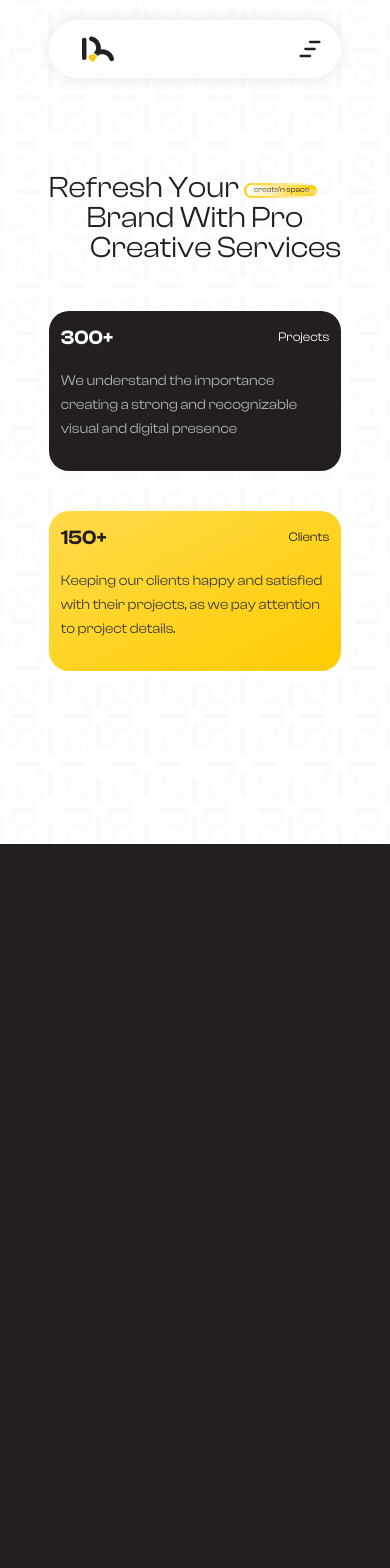
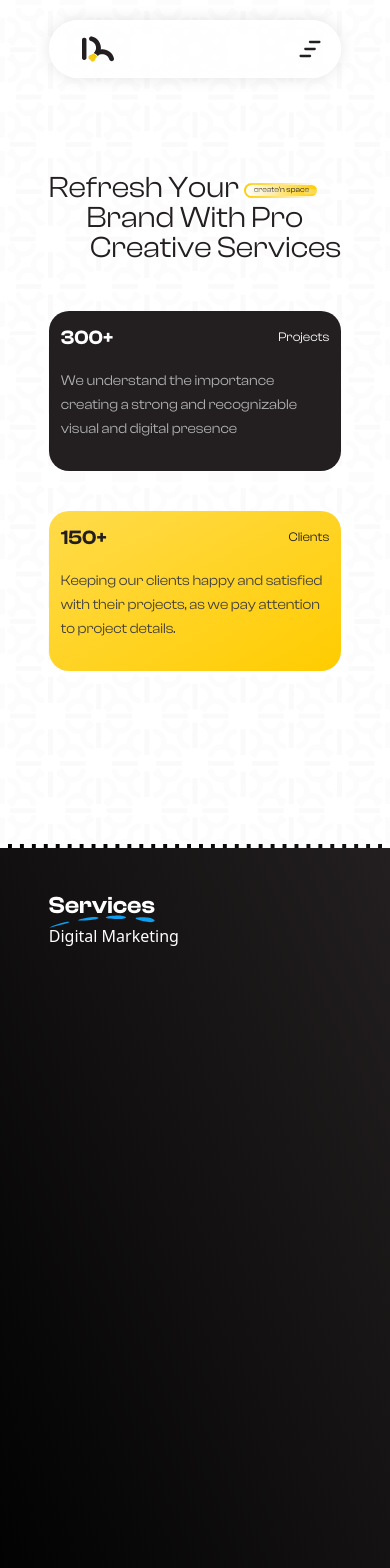
Before and after one commit to nyator/pncreatives-website, a React (Vite) app: page / in a window 390 px wide. Shown: the top 1568 px of the page. Built offline with nearby package versions, Linux system fonts and the light colour scheme; a web font is replaced by a local one.

Commit message:
"Updated Navbar component, added services data, modified LandingPage component, and updated tailwind.config.js"

```diff
--- a/src/components/Navbar.jsx
+++ b/src/components/Navbar.jsx
@@ -3,7 +3,7 @@ import { Link } from "react-router-dom";
 import { AnimatePresence, motion } from "framer-motion";
 import { HashLink as HashLink} from "react-router-hash-link";
 
-import { styles } from "../constants/index.js";
+import { styles } from "../constants/styles.js";
 import { logo } from "../constants/assets.js";
 import { CgMenuMotion } from "react-icons/cg";
 import { AiFillCloseCircle } from "react-icons/ai";
--- /dev/null
+++ b/src/components/Title.jsx
@@ -0,0 +1,14 @@
+import { underline } from "../constants/assets.js";
+
+const Title = ({ title, className }) => {
+  return (
+    <div className={`${className} font-cSemibold text-clamp_title`}>
+      <h1 className="text-start w-fit relative leading-0">
+        {title}
+        <img src={underline} alt="group" className="absolute top-4 right-0"/>
+      </h1>
+    </div>
+  );
+};
+
+export default Title;
--- a/src/constants/assets.js
+++ b/src/constants/assets.js
@@ -5,6 +5,7 @@ import underline from '../assets/images/underline.svg'
 import lRectangle from '../assets/images/lRectangle.svg'
 import rRectangle from '../assets/images/rRectangle.svg'
 import hireus from '../assets/images/hireus.svg'
+import under from '../assets/images/group.png'
 
 export {
     logo,
@@ -14,4 +15,5 @@ export {
     lRectangle,
     rRectangle,
     hireus,
+    under
 }
--- a/src/constants/index.js
+++ b/src/constants/index.js
@@ -1,6 +1,32 @@
-export const styles = {
- navBlur:"bg-white backdrop-filter backdrop-blur-sm bg-opacity-50 shadow-[rgba(17,_17,_26,_0.1)_0px_0px_16px] border border-white",
- navop:"bg-red-600 border border-secondary-default",
-}
-
-// shadow-[rgba(17,_17,_26,_0.1)_0px_0px_16px]
+export const services = [
+    {
+        id: 1,
+        title:'Graphic Design',
+        description: 'From bold branding and eye-catching marketing materials to sleek user interfaces and captivating content, our award-winning design team will elevate your visual identity and leave a lasting impression.',
+    },
+    {
+        id: 2,
+        title:'Virtual Touring',
+        description: 'Bring your spaces to life with our immersive virtual tours. Whether it is a retail store, an office, or an event venue, we will create an engaging 360-degree experience that captivates your audience and drives real results.',
+    },
+    {
+        id: 3,
+        title:'Publishing',
+        description: 'Bring your spaces to life with our immersive virtual tours. Whether it is a retail store, an office, or an event venue, we will create an engaging 360-degree experience that captivates your audience and drives real results.',
+    },
+    {
+        id: 4,
+        title:'Photo/Videography',
+        description: 'Bring your spaces to life with our immersive virtual tours. Whether it is a retail store, an office, or an event venue, we will create an engaging 360-degree experience that captivates your audience and drives real results.',
+    },
+    {
+        id: 5,
+        title:'Live Streaming',
+        description: 'Bring your spaces to life with our immersive virtual tours. Whether it is a retail store, an office, or an event venue, we will create an engaging 360-degree experience that captivates your audience and drives real results.',
+    },
+    {
+        id: 6,
+        title:'Digital Marketing',
+        description: 'Bring your spaces to life with our immersive virtual tours. Whether it is a retail store, an office, or an event venue, we will create an engaging 360-degree experience that captivates your audience and drives real results.',
+    },
+]
--- /dev/null
+++ b/src/constants/styles.js
@@ -0,0 +1,6 @@
+export const styles = {
+ navBlur:"bg-white backdrop-filter backdrop-blur-sm bg-opacity-50 shadow-[rgba(17,_17,_26,_0.1)_0px_0px_16px] border border-white",
+ navop:"bg-red-600 border border-secondary-default",
+}
+
+// shadow-[rgba(17,_17,_26,_0.1)_0px_0px_16px]
--- a/src/pages/LandingPage.jsx
+++ b/src/pages/LandingPage.jsx
@@ -1,3 +1,4 @@
+import Title from "../components/Title.jsx";
 import {
   leftarrow,
   rightarrow,
@@ -8,12 +9,14 @@ import {
   logo,
 } from "../constants/assets.js";
 
+import { services } from "../constants/index.js";
+
+
 const LandingPage = () => {
   return (
     <>
-    <div className="bg-hero-pattern">
-      <section className="text-primary font-cVariable w-9/12 md:w-4/6 mx-auto h-screen justify-center items-center content-evenly space-y-[3rem]">
-
+      <section className="bg-hero-pattern">
+        <div className="text-primary font-cVariable w-9/12 md:w-4/6 mx-auto h-screen justify-center items-center content-evenly space-y-[3rem]">
           <div className="leading-none font-cRegular line-clamp-[7]">
             <h1 className="text-clamp text-start relative">
               Refresh Your
@@ -21,7 +24,6 @@ const LandingPage = () => {
                 <p className="text-clamp_2 px-2 py-[1.5px] rounded-full bg-gradient-to-r from-white to-secondary-default text-nowrap">
                   create'n space
                 </p>
-
               </div>
             </h1>
             <h1 className="text-clamp text-center">Brand With Pro</h1>
@@ -35,7 +37,6 @@ const LandingPage = () => {
           {/* <img src={underline} alt="underline" className="absolute size-10 object-none top-[105rem] right-[0rem] md:size-3/5"/> */}
 
           <div className="flex  items-center flex-col space-y-10 md:space-y-0 md:flex-row justify-between">
-
             <div className="w-full md:w-myspace bg-primary h-[10rem] text-white p-3 rounded-[20px]">
               <div className=" flex items-center justify-between pb-4">
                 <h1 className="text-clamp_name font-cSemibold">300+</h1>
@@ -53,19 +54,30 @@ const LandingPage = () => {
                 <h1 className="text-clamp_desc font-cRegular">Clients</h1>
               </div>
               <p className="text-clamp_text text-[#3F3E3E] text-base font-cRegular">
-              Keeping our clients happy and satisfied with their projects, as we pay
-              attention to project details.
+                Keeping our clients happy and satisfied with their projects, as
+                we pay attention to project details.
               </p>
             </div>
           </div>
           {/* <div className="absolute top-0 right-[0px] bg-red-500 w-[10rem]">
           <img src={leftarrow} alt="left Arrow" className="object-cover"/>
         </div> */}
+        </div>
       </section>
+
+
+
+      <section className="bg-gradient-to-bl from-primary to-black h-screen border-dashed  border-white border-t-4 border-b-4">
+        <div id="about" className="w-9/12 md:w-4/6 mx-auto my-10 content-evenly space-y-[3rem]">
+        <div className="flex flex-col md:flex-row items-start justify-between">
+          <Title title="Services" className="text-white"/>
+          <p className="text-white text-base font">Digital Marketing</p>
         </div>
+        </div>
+      </section>
 
-      <section id="about" className="h-screen bg-primary"></section>
-      <section id="services" className="h-screen bg-blue;"></section>
+
+      <section id="services" className="h-screen bg-white"></section>
     </>
   );
 };
--- a/tailwind.config.js
+++ b/tailwind.config.js
@@ -41,6 +41,7 @@ export default {
         clamp_name: "clamp(20px, 2vw, 60px)",
         clamp_desc: "clamp(0.8rem, 1vw, 25px)",
         clamp_text: "clamp(0.9rem, 2vw, 1.2rem)",
+        clamp_title: "clamp(1.5rem, 2vw, 3.75rem)",
       },
 
       width: {
```
Also changed, not shown: src/assets/images/group.png (added). Lines whose indentation alone changed are shown as unchanged.
